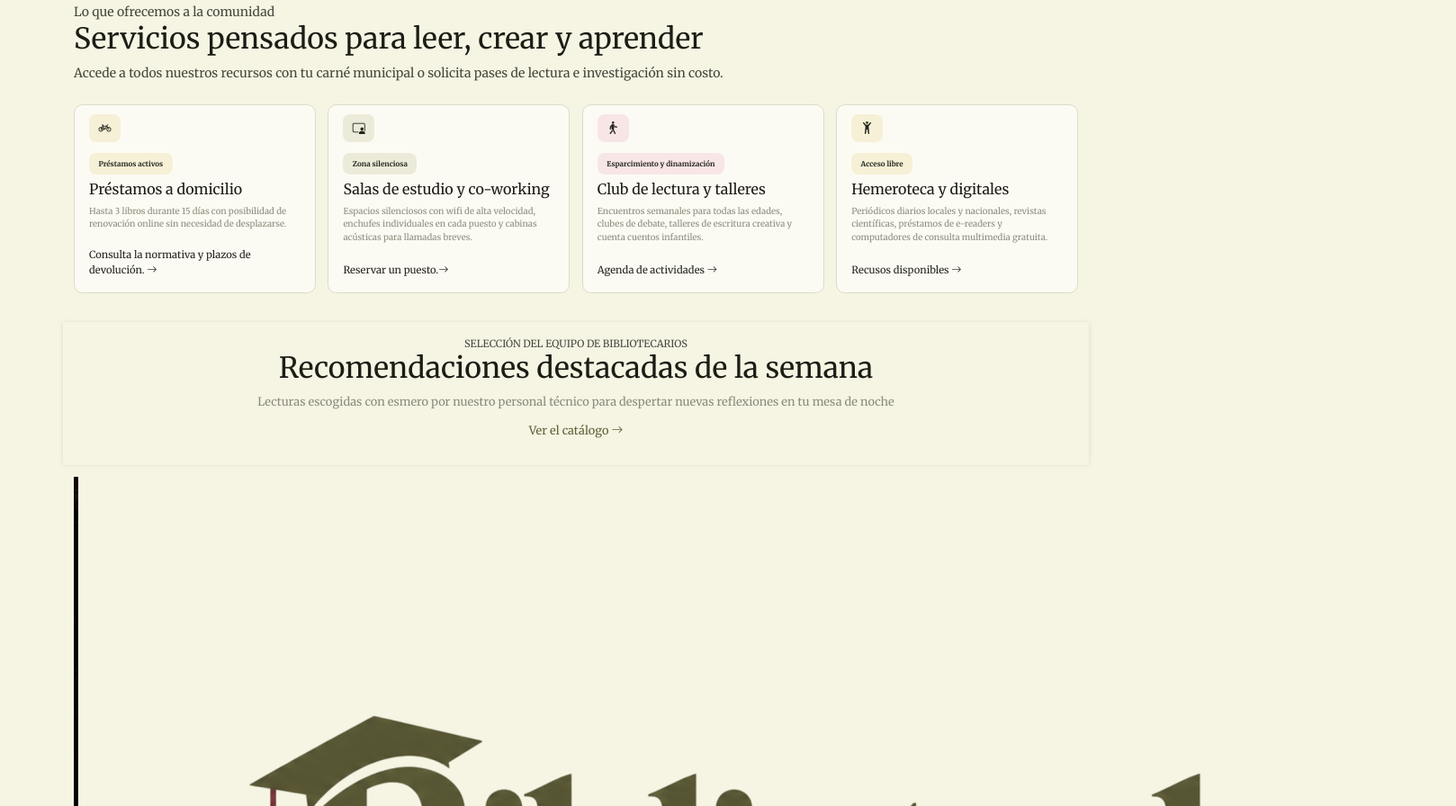
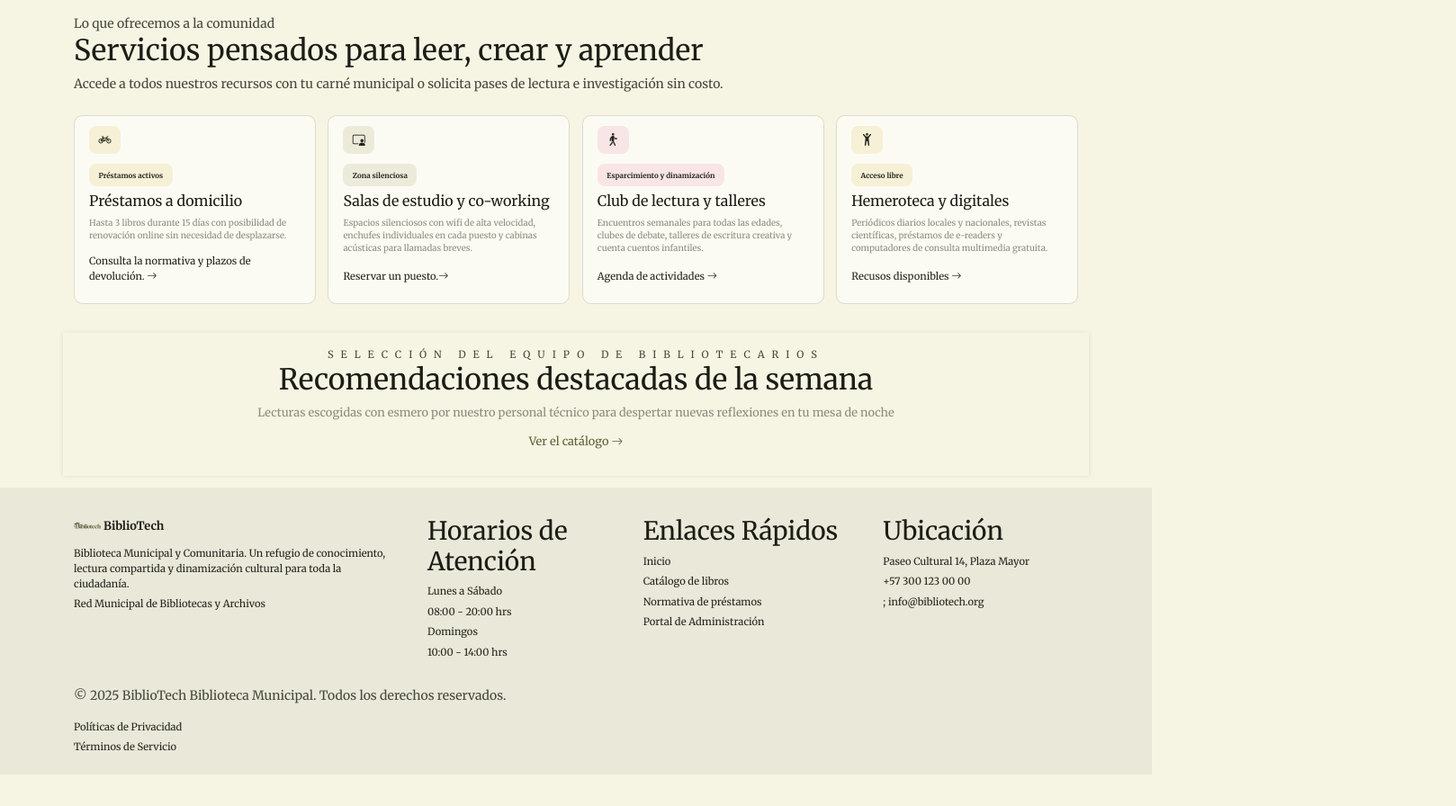
Before and after one commit to c8estelar/BiblioTech, a plain HTML site: page index.html in a window 1280 px wide. Shown: the part 1360-2256 px from the top of the page at 90% size, 1618 px wide, since content can reach past the window. After the commit the page ends 2221 px from the top, so only its background shows below. Drawn offline with nearby package versions, Linux system fonts and the light colour scheme; files whose address does not match are found by name.

Commit message:
styles: footer

```diff
--- a/css/index.css
+++ b/css/index.css
@@ -116,6 +116,7 @@ p {
     text-align: center;
     transform: translateY(-100%);
     color: var(--texto-titulos);
+    letter-spacing: 0.1rem;
 }
 
 #carousel .hero-contenido h2{
@@ -288,7 +289,11 @@ p {
 
 .info-card .titulito {
     text-transform: uppercase;
-    gap: 0.5rem;
+    color: var(--texto-parrafos);
+    font-size: 0.7rem;
+    gap: 0.2rem;
+    letter-spacing: 0.5rem;
+    margin-top: auto;
 }
 
 .info-card .info-estatus {
@@ -455,6 +460,7 @@ p {
     color: var(--texto-parrafos);
     font-size: 0.7rem;
     gap: 0.2rem;
+    letter-spacing: 0.5rem;
 }
 
 .container.recomendaciones p {
@@ -475,3 +481,41 @@ p {
 /* SECCIÓN DE PRÉSTAMOSSSSS*/
 
 /*FOOTER*/
+footer.site-footer {
+    padding: 2rem 0 1rem;
+    background: var(--fondo-panel-lateral);
+}
+
+.footer-brand img {
+    width: 30px;
+    height: 22px;
+    object-fit: cover;
+    object-position: center 39%;
+}
+
+
+.footer-grid {
+    display: grid;
+    grid-template-columns: 2fr 1.15fr 1.3fr 1.2fr;
+    gap: 2rem;
+    padding-bottom: 1.5rem;
+}
+
+.footer-about h2 {
+    margin: 0 0 0.7rem;
+    font-size: 0.8rem;
+    font-weight: bold;
+}
+
+.footer-grid p, a {
+    display: block;
+    margin: 0 0 0.35rem;
+    color: var(--color-neutro);
+    font-size: 0.7rem;
+    line-height: 1.5;
+    text-decoration: none;
+}
+
+.footer-bottom {
+
+}
```
Also changed, not shown: index.html (+5 -5 lines).
